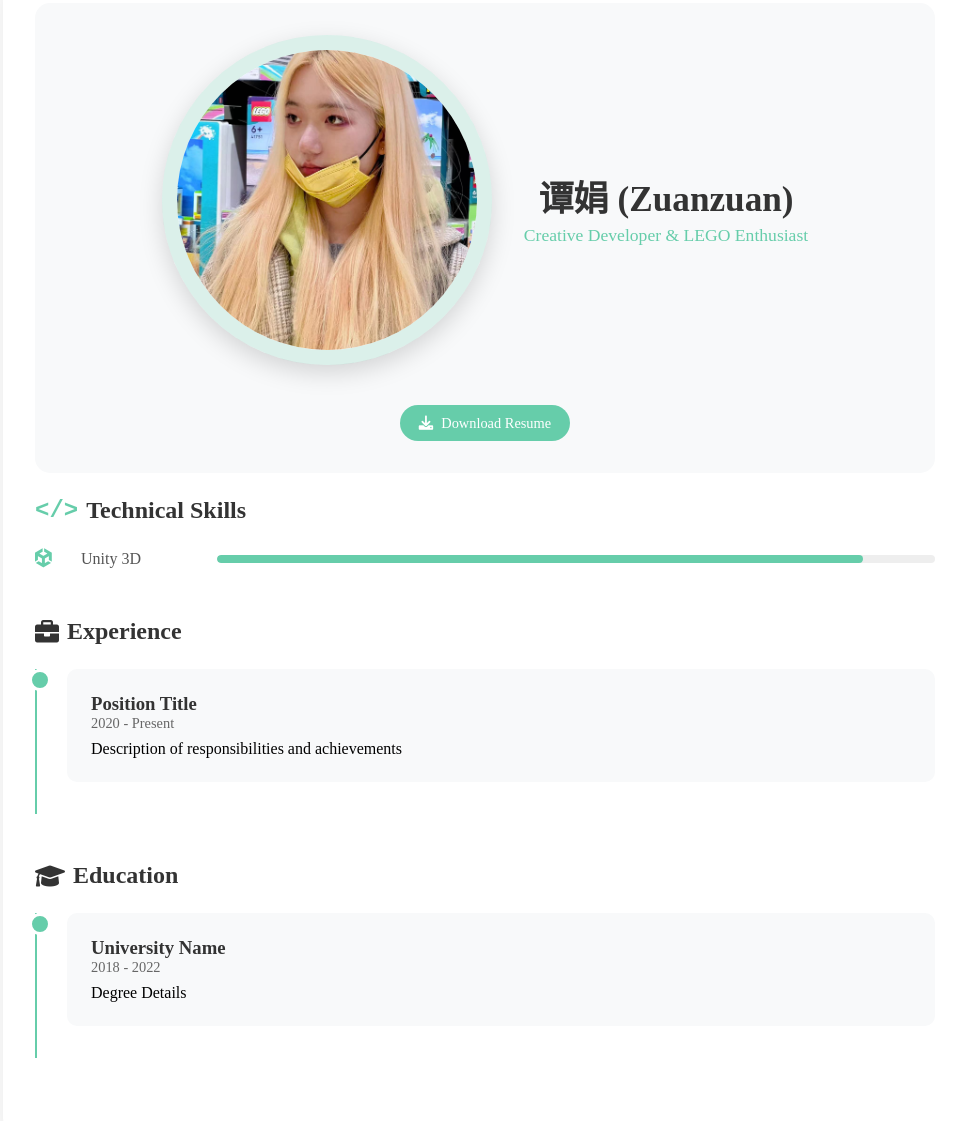
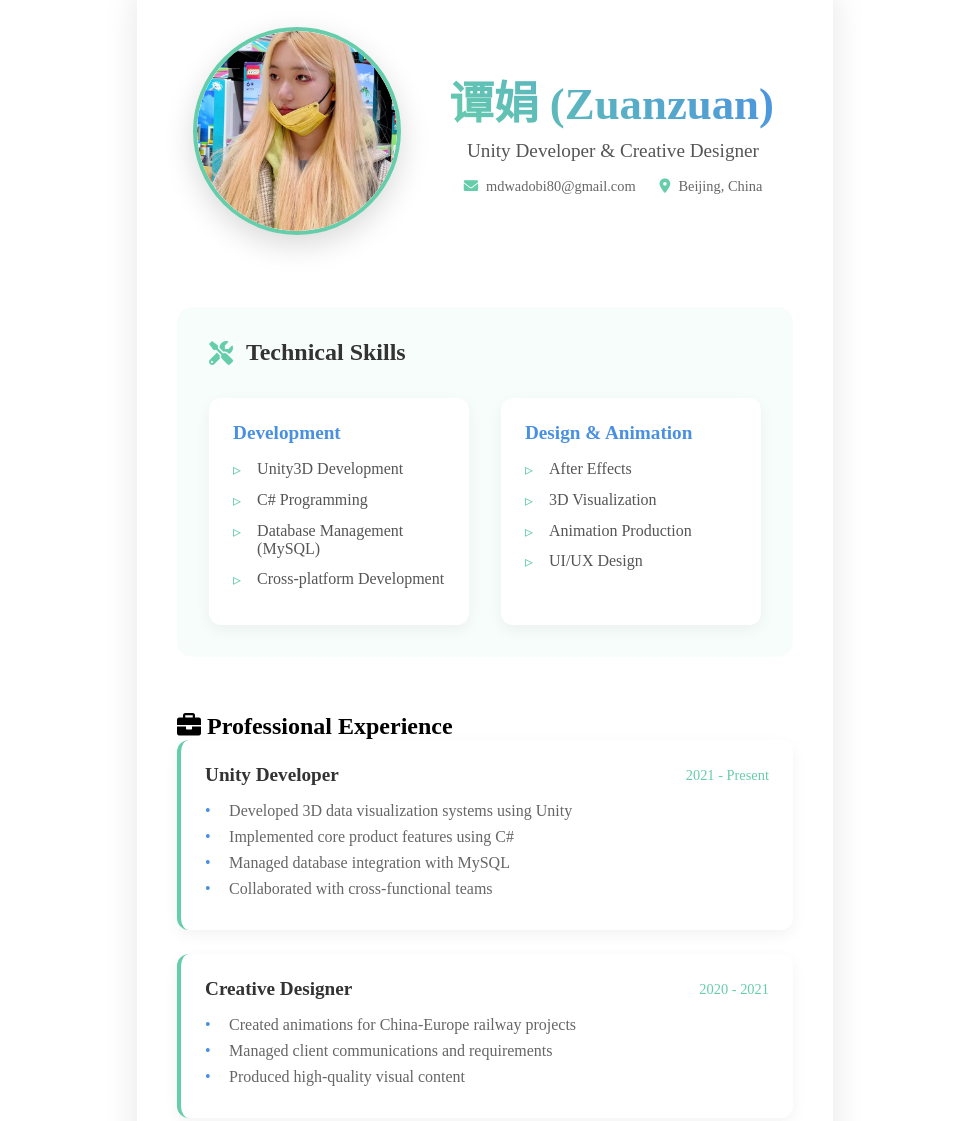
Before and after one commit to ZuanZzz/zuan-profile-web, a plain HTML site: page Resume.html in a window 1280 px wide. Shown: the part 265-1386 px from the top of the page, without its empty margins (155-1121 px from the left). Drawn offline with Linux system fonts and the light colour scheme; a web font is replaced by a local one.

Commit message:
resume pdf

```diff
--- a/Resume.html
+++ b/Resume.html
@@ -30,67 +30,95 @@
                 </ul>
             </div>
 
-            <div class="resume-card">
-                <!-- Profile Header -->
+            <div class="resume-container">
+                <!-- Profile Section -->
+                <section class="profile-section">
                     <div class="profile-header">
                         <div class="profile-image">
                             <img src="./image/head sculpture.jpg" alt="Zuanzuan Profile">
                         </div>
                         <div class="profile-info">
                             <h1>谭娟 (Zuanzuan)</h1>
-                        <p class="title">Creative Developer & LEGO Enthusiast</p>
-                    </div>
-                    <a href="./assets/resume.pdf" download class="download-btn">
-                        <i class="fas fa-download"></i>
-                        Download Resume
-                    </a>
-                </div>
-
-                <!-- Technical Skills -->
-                <div class="section">
-                    <h2><span class="code-tag">&lt;/&gt;</span> Technical Skills</h2>
-                    <div class="skills-container">
-                        <div class="skill">
-                            <span class="skill-icon">
-                                <i class="fab fa-unity"></i>
-                            </span>
-                            <span class="skill-name">Unity 3D</span>
-                            <div class="skill-bar">
-                                <div class="skill-progress" style="width: 90%"></div>
-                            </div>
-                        </div>
-                        <!-- Add more skills -->
-                    </div>
-                </div>
-
-                <!-- Experience -->
-                <div class="section">
-                    <h2><i class="fas fa-briefcase"></i> Experience</h2>
-                    <div class="timeline">
-                        <div class="timeline-item">
-                            <div class="timeline-marker"></div>
-                            <div class="timeline-content">
-                                <h3>Position Title</h3>
-                                <span class="date">2020 - Present</span>
-                                <p>Description of responsibilities and achievements</p>
+                            <p class="title">Unity Developer & Creative Designer</p>
+                            <div class="contact-info">
+                                <p><i class="fas fa-envelope"></i> mdwadobi80@gmail.com</p>
+                                <p><i class="fas fa-map-marker-alt"></i> Beijing, China</p>
                             </div>
                         </div>
                     </div>
+                </section>
+
+                <!-- Skills Section -->
+                <section class="skills-section">
+                    <h2><i class="fas fa-tools"></i> Technical Skills</h2>
+                    <div class="skills-grid">
+                        <div class="skill-category">
+                            <h3>Development</h3>
+                            <ul>
+                                <li>Unity3D Development</li>
+                                <li>C# Programming</li>
+                                <li>Database Management (MySQL)</li>
+                                <li>Cross-platform Development</li>
+                            </ul>
+                        </div>
+                        <div class="skill-category">
+                            <h3>Design & Animation</h3>
+                            <ul>
+                                <li>After Effects</li>
+                                <li>3D Visualization</li>
+                                <li>Animation Production</li>
+                                <li>UI/UX Design</li>
+                            </ul>
+                        </div>
+                    </div>
+                </section>
+
+                <!-- Experience Section -->
+                <section class="experience-section">
+                    <h2><i class="fas fa-briefcase"></i> Professional Experience</h2>
+                    <div class="timeline">
+                        <div class="experience-item">
+                            <div class="experience-header">
+                                <h3>Unity Developer</h3>
+                                <span class="date">2021 - Present</span>
+                            </div>
+                            <ul class="experience-details">
+                                <li>Developed 3D data visualization systems using Unity</li>
+                                <li>Implemented core product features using C#</li>
+                                <li>Managed database integration with MySQL</li>
+                                <li>Collaborated with cross-functional teams</li>
+                            </ul>
                         </div>
 
-                <!-- Education -->
-                <div class="section">
-                    <h2><i class="fas fa-graduation-cap"></i> Education</h2>
-                    <div class="timeline">
-                        <div class="timeline-item">
-                            <div class="timeline-marker"></div>
-                            <div class="timeline-content">
-                                <h3>University Name</h3>
-                                <span class="date">2018 - 2022</span>
-                                <p>Degree Details</p>
+                        <div class="experience-item">
+                            <div class="experience-header">
+                                <h3>Creative Designer</h3>
+                                <span class="date">2020 - 2021</span>
+                            </div>
+                            <ul class="experience-details">
+                                <li>Created animations for China-Europe railway projects</li>
+                                <li>Managed client communications and requirements</li>
+                                <li>Produced high-quality visual content</li>
+                            </ul>
                         </div>
                     </div>
+                </section>
+
+                <!-- Education Section -->
+                <section class="education-section">
+                    <h2><i class="fas fa-graduation-cap"></i> Education</h2>
+                    <div class="education-item">
+                        <h3>Bachelor's Degree</h3>
+                        <p class="institution">Beijing Institute of Graphic Communication</p>
+                        <p class="date">September 2021 - July 2025</p>
                     </div>
+                </section>
+
+                <!-- Download Resume Button -->
+                <div class="download-section">
+                    <a href="assets/Tanjuan_s-resume-Unity.pdf" download class="download-btn">
+                        <i class="fas fa-download"></i> Download Full Resume
+                    </a>
                 </div>
             </div>
         </div>
--- a/css/resume.css
+++ b/css/resume.css
@@ -1,244 +1,323 @@
-/* Resume Card Styles */
-.resume-card {
-    max-width: 900px;
+/* Modern Resume Container */
+.resume-container {
+    max-width: 1000px;
     margin: 2rem auto;
-    background: white;
+    background: rgba(255, 255, 255, 0.95);
+    backdrop-filter: blur(10px);
     border-radius: 20px;
-    box-shadow: 0 10px 30px rgba(0, 0, 0, 0.1);
-    padding: 2rem;
+    box-shadow: 0 15px 35px rgba(0, 0, 0, 0.1);
+    padding: 2.5rem;
+    position: relative;
+    overflow: hidden;
 }
 
-/* Profile Header */
+.resume-container::before {
+    content: '';
+    position: absolute;
+    top: 0;
+    left: 0;
+    width: 100%;
+    height: 5px;
+    background: linear-gradient(90deg, #66cdaa, #4a90e2, #66cdaa);
+    background-size: 200% 100%;
+    animation: gradientMove 5s ease infinite;
+}
+
+/* Profile Section */
+.profile-section {
+    text-align: center;
+    margin-bottom: 3.5rem;
+    position: relative;
+}
+
 .profile-header {
     display: flex;
     align-items: center;
-    gap: 2rem;
-    padding: 2rem;
-    background: #f8f9fa;
-    border-radius: 15px;
-    margin-bottom: 1.5rem;
-    position: relative;
-    flex-wrap: wrap;
     justify-content: center;
+    gap: 3rem;
+    padding: 1rem;
 }
 
 .profile-image {
-    width: 300px;
-    height: 300px;
+    width: 200px;
+    height: 200px;
     border-radius: 50%;
     overflow: hidden;
-    border: 15px solid rgba(102, 205, 170, 0.2);
-    box-shadow: 0 8px 25px rgba(0, 0, 0, 0.15);
-    position: relative;
-    transition: all 0.3s ease;
-    background-size: cover;
-    background-position-y: -30px;
+    border: 4px solid #66cdaa;
+    box-shadow: 0 10px 30px rgba(0, 0, 0, 0.15);
+    transition: all 0.4s ease;
+}
+
+.profile-image:hover {
+    transform: translateY(-5px);
+    box-shadow: 0 15px 35px rgba(0, 0, 0, 0.2),
+                inset 0 0 0 8px rgba(255, 255, 255, 0.8);
+    border-color: #4a90e2;
 }
 
 .profile-image img {
     width: 100%;
     height: 100%;
     object-fit: cover;
-    object-position: center;
-    transition: transform 0.3s ease;
-}
-
-.profile-image:hover {
-    transform: scale(1.02);
-    box-shadow: 0 15px 40px rgba(0, 0, 0, 0.3);
-}
-
-.profile-image:hover img {
-    transform: scale(1.05);
+    border-radius: 50%;
+    transition: transform 0.4s ease;
 }
 
 .profile-info {
+    text-align: center;
     display: flex;
     flex-direction: column;
     align-items: center;
-    text-align: center;
-    margin-top: 1rem;
 }
 
 .profile-info h1 {
-    font-size: 2.2rem;
-    color: #333;
-    margin: 0;
-    margin-bottom: 0.2rem;
+    font-size: 2.8rem;
+    background: linear-gradient(45deg, #66cdaa, #4a90e2);
+    -webkit-background-clip: text;
+    -webkit-text-fill-color: transparent;
+    margin-bottom: 0.5rem;
+    display: inline-block;
+    overflow: hidden;
+    border-right: 3px solid #66cdaa;
+    white-space: nowrap;
+    animation:
+        typing 3.5s steps(30, end),
+        blink .75s step-end infinite;
+    width: 100%;
 }
 
 .profile-info .title {
-    color: #66cdaa;
-    font-size: 1.1rem;
+    font-size: 1.2rem;
+    color: #555;
+    margin-bottom: 1rem;
 }
 
-/* Download Button */
-.download-btn {
-    position: relative;
-    padding: 0.6rem 1.2rem;
-    background: #66cdaa;
-    color: white;
-    border: none;
-    border-radius: 25px;
-    cursor: pointer;
+.contact-info {
     display: flex;
-    align-items: center;
-    gap: 0.5rem;
-    transition: all 0.3s ease;
+    gap: 1.5rem;
     font-size: 0.9rem;
-    white-space: nowrap;
-    margin-top: 0.5rem;
+    color: #666;
 }
 
-.download-btn:hover {
-    background: #5bb89b;
-    transform: translateY(-1px);
-    box-shadow: 0 2px 8px rgba(102, 205, 170, 0.3);
-}
-
-/* Section Styles */
-.section {
-    margin-bottom: 3rem;
-}
-
-.section h2 {
-    font-size: 1.5rem;
-    color: #333;
-    margin-bottom: 1.5rem;
+.contact-info p {
     display: flex;
     align-items: center;
     gap: 0.5rem;
 }
 
-.code-tag {
+.contact-info i {
     color: #66cdaa;
-    font-family: monospace;
 }
 
-/* Skills Styles */
-.skills-container {
-    display: grid;
-    gap: 1rem;
+/* Skills Section */
+.skills-section {
+    margin-bottom: 3.5rem;
+    background: rgba(102, 205, 170, 0.05);
+    padding: 2rem;
+    border-radius: 15px;
 }
 
-.skill {
+.skills-section h2 {
+    color: #333;
+    margin-bottom: 2rem;
     display: flex;
     align-items: center;
-    gap: 1rem;
+    gap: 0.8rem;
 }
 
-.skill-icon {
+.skills-section h2 i {
     color: #66cdaa;
-    font-size: 1.2rem;
-    width: 30px;
 }
 
-.skill-name {
-    width: 120px;
+.skills-grid {
+    display: grid;
+    grid-template-columns: repeat(auto-fit, minmax(250px, 1fr));
+    gap: 2rem;
+}
+
+.skill-category {
+    background: white;
+    padding: 1.5rem;
+    border-radius: 12px;
+    box-shadow: 0 5px 15px rgba(0, 0, 0, 0.05);
+    transition: transform 0.3s ease;
+}
+
+.skill-category:hover {
+    transform: translateY(-5px);
+}
+
+.skill-category h3 {
+    color: #4a90e2;
+    margin-bottom: 1rem;
+    font-size: 1.2rem;
+}
+
+.skill-category ul {
+    list-style: none;
+    padding: 0;
+}
+
+.skill-category li {
+    margin: 0.8rem 0;
+    padding-left: 1.5rem;
+    position: relative;
     color: #555;
 }
 
-.skill-bar {
-    flex: 1;
-    height: 8px;
-    background: #eee;
-    border-radius: 4px;
-    overflow: hidden;
+.skill-category li::before {
+    content: "▹";
+    position: absolute;
+    left: 0;
+    color: #66cdaa;
 }
 
-.skill-progress {
-    height: 100%;
-    background: #66cdaa;
-    border-radius: 4px;
-    transition: width 1s ease-out;
+/* Experience Section */
+.experience-section {
+    margin-bottom: 3.5rem;
 }
 
-/* Timeline Styles */
-.timeline {
-    position: relative;
-    padding-left: 2rem;
+.experience-item {
+    background: white;
+    padding: 1.5rem;
+    border-radius: 12px;
+    margin-bottom: 1.5rem;
+    box-shadow: 0 5px 15px rgba(0, 0, 0, 0.05);
+    transition: transform 0.3s ease;
+    border-left: 4px solid #66cdaa;
 }
 
-.timeline::before {
-    content: '';
+.experience-item:hover {
+    transform: translateX(10px);
+}
+
+.experience-header {
+    display: flex;
+    justify-content: space-between;
+    align-items: center;
+    margin-bottom: 1rem;
+}
+
+.experience-header h3 {
+    color: #333;
+    font-size: 1.2rem;
+}
+
+.date {
+    color: #66cdaa;
+    font-size: 0.9rem;
+    font-weight: 500;
+}
+
+.experience-details {
+    list-style: none;
+    padding: 0;
+}
+
+.experience-details li {
+    margin: 0.5rem 0;
+    padding-left: 1.5rem;
+    position: relative;
+    color: #666;
+}
+
+.experience-details li::before {
+    content: "•";
     position: absolute;
     left: 0;
-    top: 0;
-    height: 100%;
-    width: 2px;
-    background: #66cdaa;
+    color: #4a90e2;
 }
 
-.timeline-item {
-    position: relative;
-    padding-bottom: 2rem;
+/* Education Section */
+.education-section {
+    margin-bottom: 3rem;
 }
 
-.timeline-marker {
-    position: absolute;
-    left: -2.4rem;
-    width: 1rem;
-    height: 1rem;
-    background: #66cdaa;
-    border: 3px solid white;
-    border-radius: 50%;
+.education-item {
+    background: white;
+    padding: 1.5rem;
+    border-radius: 12px;
+    box-shadow: 0 5px 15px rgba(0, 0, 0, 0.05);
+    transition: transform 0.3s ease;
 }
 
-.timeline-content {
-    background: #f8f9fa;
-    padding: 1.5rem;
-    border-radius: 10px;
+.education-item:hover {
+    transform: translateY(-5px);
 }
 
-.timeline-content h3 {
-    margin: 0;
-    color: #333;
+/* Download Button */
+.download-section {
+    text-align: center;
+    margin-top: 2rem;
 }
 
-.timeline-content .date {
-    color: #666;
-    font-size: 0.9rem;
-    margin-bottom: 0.5rem;
-    display: block;
+.download-btn {
+    display: inline-flex;
+    align-items: center;
+    gap: 0.8rem;
+    padding: 1rem 2rem;
+    background: linear-gradient(45deg, #66cdaa, #4a90e2);
+    color: white;
+    border-radius: 30px;
+    text-decoration: none;
+    font-weight: 500;
+    transition: all 0.3s ease;
+    box-shadow: 0 5px 15px rgba(102, 205, 170, 0.3);
+}
+
+.download-btn:hover {
+    transform: translateY(-2px);
+    box-shadow: 0 8px 20px rgba(102, 205, 170, 0.4);
+}
+
+/* Animations */
+@keyframes gradientMove {
+    0% { background-position: 0% 50%; }
+    50% { background-position: 100% 50%; }
+    100% { background-position: 0% 50%; }
+}
+
+@keyframes typing {
+    from { width: 0 }
+    to { width: 100% }
+}
+
+@keyframes blink {
+    50% { border-color: transparent }
 }
 
 /* Responsive Design */
 @media (max-width: 768px) {
-    .resume-card {
+    .resume-container {
         margin: 1rem;
-        padding: 1rem;
+        padding: 1.5rem;
     }
 
     .profile-header {
-        padding: 1rem;
-        min-height: auto;
         flex-direction: column;
-        align-items: center;
-        text-align: center;
-        gap: 1.5rem;
+        gap: 2rem;
     }
 
     .profile-info {
-        margin-bottom: 0.5rem;
+        text-align: center;
     }
 
-    .download-btn {
-        width: fit-content;
+    .profile-info h1 {
+        font-size: 2rem;
     }
 
-    .skill {
+    .contact-info {
         flex-direction: column;
-        align-items: flex-start;
+        align-items: center;
     }
 
-    .skill-name {
-        width: auto;
-        margin-bottom: 0.5rem;
+    .skills-grid {
+        grid-template-columns: 1fr;
     }
 
-    .profile-image {
-        width: 250px;
-        height: 250px;
-        border-width: 10px;
+    .experience-header {
+        flex-direction: column;
+        gap: 0.5rem;
+        text-align: center;
     }
 }
```
Also changed, not shown: 1 other file. Lines whose indentation alone changed are shown as unchanged.
